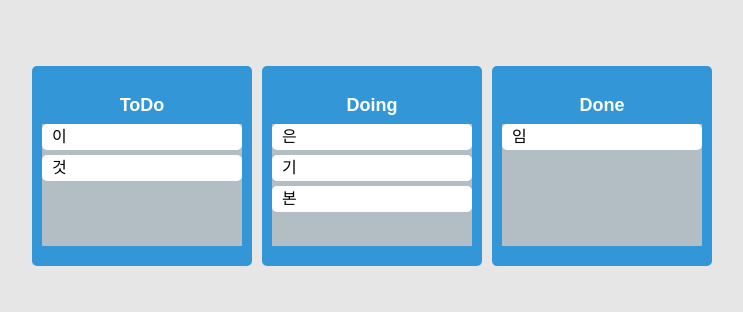
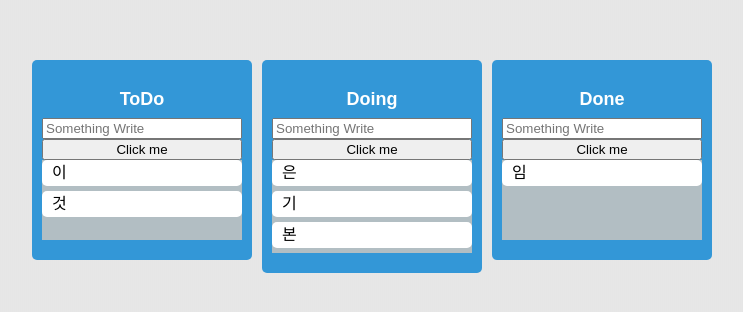
Before and after one commit to JHKIMS/Recap-Trello, a React (Create React App) app: page / in a window 1280 px wide. Shown: the part 234-546 px from the top of the page, without its empty margins (268-1011 px from the left). Built offline with nearby package versions, Linux system fonts and the light colour scheme.

Commit message:
Trello: React Ref을 사용한 Input 제어

```diff
--- a/src/Components/Board.tsx
+++ b/src/Components/Board.tsx
@@ -1,6 +1,7 @@
 import { Droppable } from "react-beautiful-dnd";
 import DragabbleCard from "./DragabbleCard";
 import { styled } from "styled-components";
+import { useRef } from "react";
 
 const Wrapper = styled.div`
   padding: 20px 10px;
@@ -35,10 +36,20 @@
 }
 
 function Board({ toDos, boardId }: IBoardProps) {
+  const inputRef = useRef<HTMLInputElement>(null);
+  const onClick = () =>{
+    inputRef.current?.focus();
+    setTimeout(()=>{
+      inputRef.current?.blur();
+    }, 3000);
+  };
+
   return (
     <div>
       <Wrapper>
         <Title>{boardId}</Title>
+        <input ref={inputRef} placeholder="Something Write"/>
+        <button onClick={onClick}>Click me</button>
         <Droppable droppableId={boardId}>
           {(magic, snapshot) => (
             <Area
```
